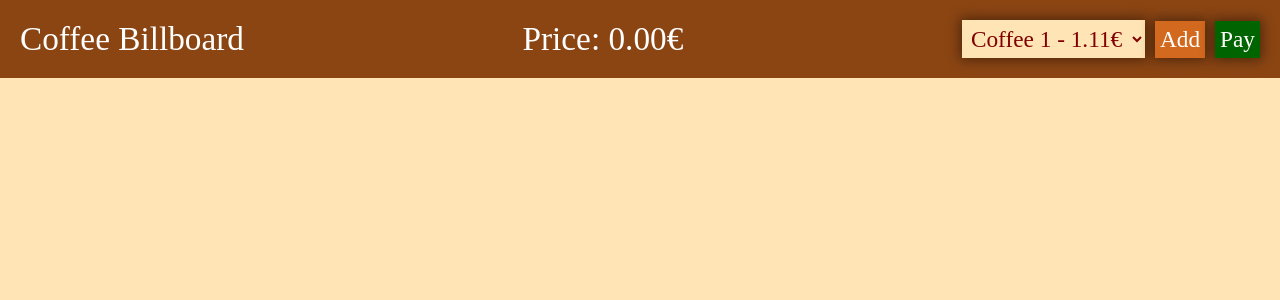
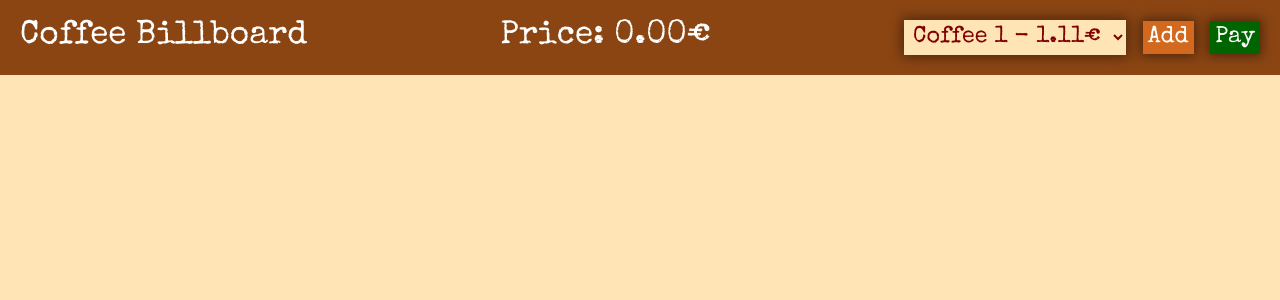
Before and after one commit to vytautas-abramikas/coffee_billboard_modern, a React (Vite) app: page / in a window 1280 px wide. Shown: the top 300 px of the page. Built offline with nearby package versions, Linux system fonts and the light colour scheme.

Commit message:
some style changes, localStorage changes

```diff
--- a/index.html
+++ b/index.html
@@ -2,6 +2,7 @@
 <html lang="en">
   <head>
     <meta charset="UTF-8" />
+    <link href="https://fonts.googleapis.com/css?family=Special+Elite" rel="stylesheet">
     <link rel="icon" type="image/svg+xml" href="/vite.svg" />
     <meta name="viewport" content="width=device-width, initial-scale=1.0" />
     <title>Coffee Billboard</title>
--- a/src/App.tsx
+++ b/src/App.tsx
@@ -8,9 +8,8 @@ function App() {
   const [coffeesList, setCoffeesList] = useState([]);
   const [shoppingCart, setShoppingCart] = useState([]);
 
-  const shoppingPrice = useMemo(() => {
-    return shoppingCart.map(item => item.price).reduce((a, b) => a + b, 0).toFixed(2);
-  }, [shoppingCart]);
+  const shoppingPrice = useMemo(() =>
+    shoppingCart.map(item => item.price).reduce((a, b) => a + b, 0).toFixed(2), [shoppingCart]);
 
 
   useEffect(() => {
@@ -50,7 +49,10 @@ function App() {
   const selectCoffee = (event) => {
     event.preventDefault();
     let id = event.target.value;
-    setSelectedCoffee(parseInt(id));
+    setSelectedCoffee(() => {
+      localStorage.setItem("coffeeBillboard_selectedCoffee", id);
+      return parseInt(id);
+    });
   }
 
   const addCoffee = (event) => {
@@ -84,8 +86,14 @@ function App() {
 
   const payForCoffee = (event) => {
     event.preventDefault();
-    setShoppingCart([]);
-    storeShoppingCartToLocalStorage([]);
+    setShoppingCart(() => {
+      storeShoppingCartToLocalStorage([]);
+      return [];
+    });
+    setNextFreeId(() => {
+      localStorage.setItem("coffeeBillboard_nextFreeId", "0");
+      return 0;
+    });
   };
 
   const OptionsList = ({coffeesList}) => {
@@ -93,7 +101,7 @@ function App() {
       <>
         {
           coffeesList.map((item) =>
-            (<option id={`option_${item.id}`} key={`option_${item.id}`} value={item.id}>{item.name} - {item.price}€</option>)
+            (<option style={{cursor: `pointer`}} id={`option_${item.id}`} key={`option_${item.id}`} value={item.id}>{item.name} - {item.price}€</option>)
           )
         }
       </>
@@ -133,8 +141,8 @@ function App() {
             <select name="coffee_select" value={selectedCoffee} onChange={selectCoffee}>
                 <OptionsList coffeesList={coffeesList}/>
             </select>
-            <button onClick={addCoffee}>Add</button>
-            <button className="pay" onClick={payForCoffee}>Pay</button>
+            <button className="add_button"onClick={addCoffee}>Add</button>
+            <button className="pay_button" onClick={payForCoffee}>Pay</button>
           </form>
         </header>
         <div className="content_container">
--- a/src/index.css
+++ b/src/index.css
@@ -32,16 +32,19 @@ select, button{
   font-size: 1.4rem;
   padding: 5px;
   border: 0;
+  cursor: pointer;
 }
-button{
-  color : White;
-  background-color: Chocolate;
-  margin-left: 10px;
-}
-button:hover{
+.pay_button:hover, .add_button:hover{
   transform: scale(1.1);
 }
-.pay{
+.add_button, .pay_button {
+  color : White;
+  margin-left: 1rem;
+}
+.add_button{
+  background-color: Chocolate;
+}
+.pay_button{
   background-color: DarkGreen;
 }
 h3,p{
```
